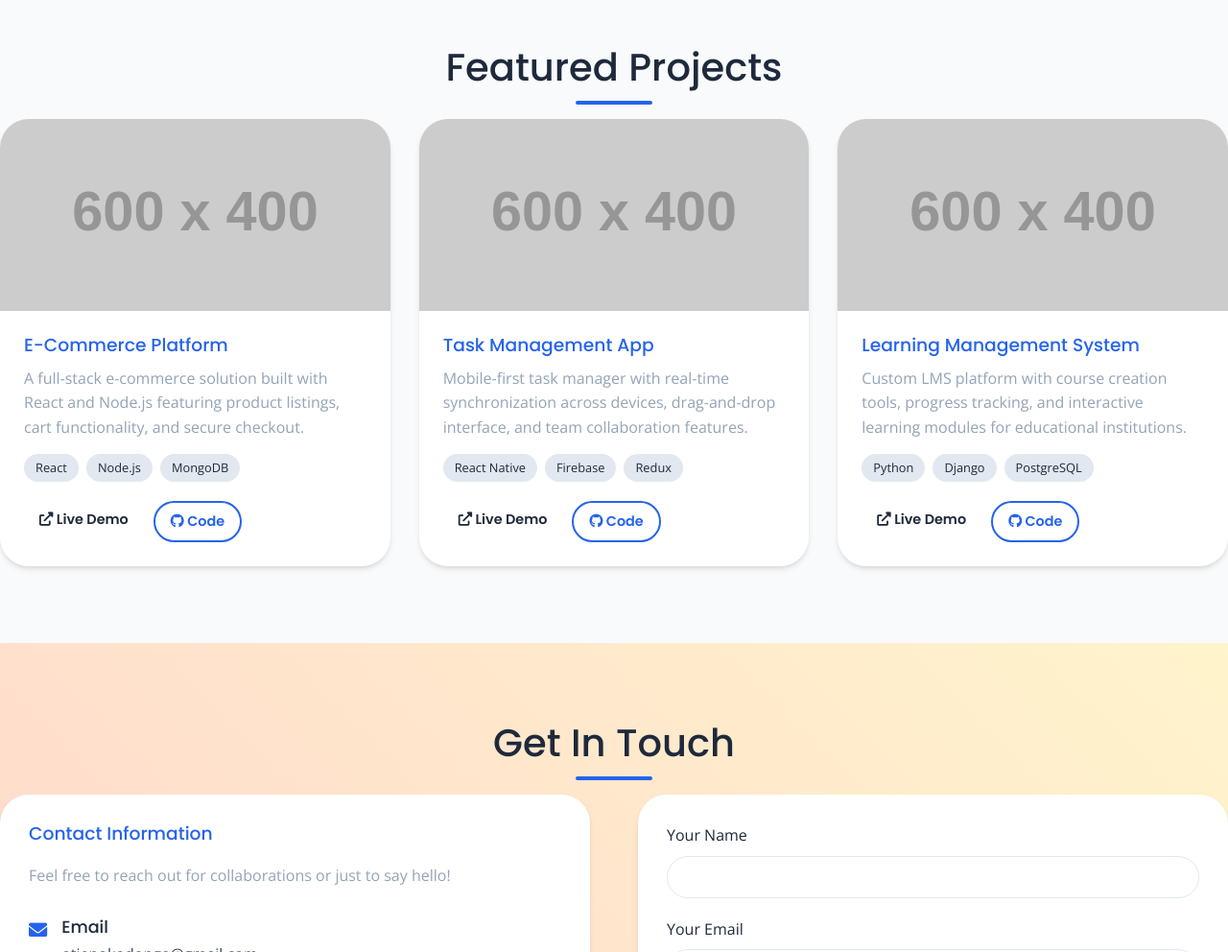
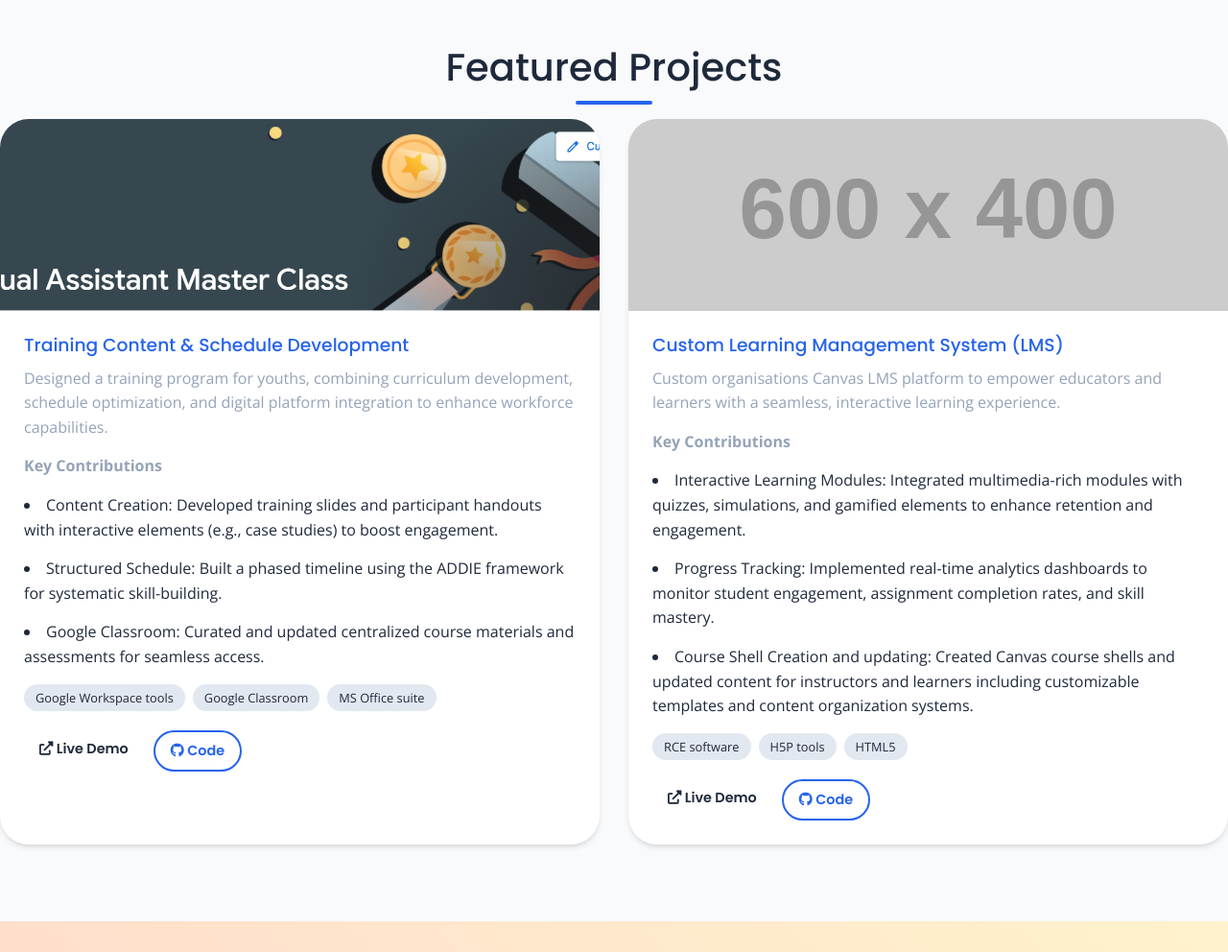
Before and after one commit to kotieno25/kotieno25.github.io, a plain HTML site: page index.html in a window 1280 px wide. Shown: the part 3400-4392 px from the top of the page at 96% size. Drawn offline with nearby package versions, Linux system fonts and the light colour scheme; placeholder pictures from the web are drawn by us.

Commit message:
5th update

```diff
--- a/index.html
+++ b/index.html
@@ -304,37 +304,22 @@
             <div class="projects-grid">
                 <div class="project-card">
                     <div class="project-image">
-                        <img src="https://via.placeholder.com/600x400" alt="E-Commerce Platform">
+                        <img src="Schedule.png" alt="Google Classroom LMS">
                     </div>
                     <div class="project-content">
-                        <h3>E-Commerce Platform</h3>
-                        <p>A full-stack e-commerce solution built with React and Node.js featuring product listings, cart functionality, and secure checkout.</p>
+                        <h3>Training Content & Schedule Development</h3>
+                        <p>Designed a training program for youths, combining curriculum development, schedule optimization, and digital platform integration to enhance workforce capabilities.</p>
+                        <p><strong>Key Contributions</strong></p>
+                            <p><li>Content Creation: Developed training slides and participant handouts with interactive elements (e.g., case studies) to boost engagement.</li></p>
+                            <p><li>Structured Schedule: Built a phased timeline using the ADDIE framework for systematic skill-building.</li</p>
+                            <p><li>Google Classroom: Curated and updated centralized course materials and assessments for seamless access.</li></p>
                         <div class="project-tech">
-                            <span>React</span>
-                            <span>Node.js</span>
-                            <span>MongoDB</span>
+                            <span>Google Workspace tools</span>
+                            <span>Google Classroom</span>
+                            <span>MS Office suite</span>
                         </div>
                         <div class="project-links">
-                            <a href="#" class="btn btn-small"><i class="fas fa-external-link-alt"></i> Live Demo</a>
-                            <a href="#" class="btn btn-small btn-outline"><i class="fab fa-github"></i> Code</a>
-                        </div>
-                    </div>
-                </div>
-
-                <div class="project-card">
-                    <div class="project-image">
-                        <img src="https://via.placeholder.com/600x400" alt="Task Management App">
-                    </div>
-                    <div class="project-content">
-                        <h3>Task Management App</h3>
-                        <p>Mobile-first task manager with real-time synchronization across devices, drag-and-drop interface, and team collaboration features.</p>
-                        <div class="project-tech">
-                            <span>React Native</span>
-                            <span>Firebase</span>
-                            <span>Redux</span>
-                        </div>
-                        <div class="project-links">
-                            <a href="#" class="btn btn-small"><i class="fas fa-external-link-alt"></i> Live Demo</a>
+                            <a href="https://drive.google.com/file/d/1tlcuhBRPjlpfW01jKSW82GIrbj760YoK/view?usp=sharing" class="btn btn-small"><i class="fas fa-external-link-alt"></i> Live Demo</a>
                             <a href="#" class="btn btn-small btn-outline"><i class="fab fa-github"></i> Code</a>
                         </div>
                     </div>
@@ -345,12 +330,16 @@
                         <img src="https://via.placeholder.com/600x400" alt="LMS Platform">
                     </div>
                     <div class="project-content">
-                        <h3>Learning Management System</h3>
-                        <p>Custom LMS platform with course creation tools, progress tracking, and interactive learning modules for educational institutions.</p>
+                        <h3>Custom Learning Management System (LMS)</h3>
+                        <p>Custom organisations Canvas LMS platform to empower educators and learners with a seamless, interactive learning experience.</p>
+                        <p><strong>Key Contributions</strong></p>
+                            <p><li>Interactive Learning Modules: Integrated multimedia-rich modules with quizzes, simulations, and gamified elements to enhance retention and engagement.</li></p>
+                            <p><li>Progress Tracking: Implemented real-time analytics dashboards to monitor student engagement, assignment completion rates, and skill mastery.</li</p>
+                            <p><li>Course Shell Creation and updating: Created Canvas course shells and updated content for instructors and learners including customizable templates and content organization systems.</li></p>
                         <div class="project-tech">
-                            <span>Python</span>
-                            <span>Django</span>
-                            <span>PostgreSQL</span>
+                            <span>RCE software</span>
+                            <span>H5P tools</span>
+                            <span>HTML5</span>
                         </div>
                         <div class="project-links">
                             <a href="#" class="btn btn-small"><i class="fas fa-external-link-alt"></i> Live Demo</a>
```
Also changed, not shown: Schedule.png (added), 1 other file.
